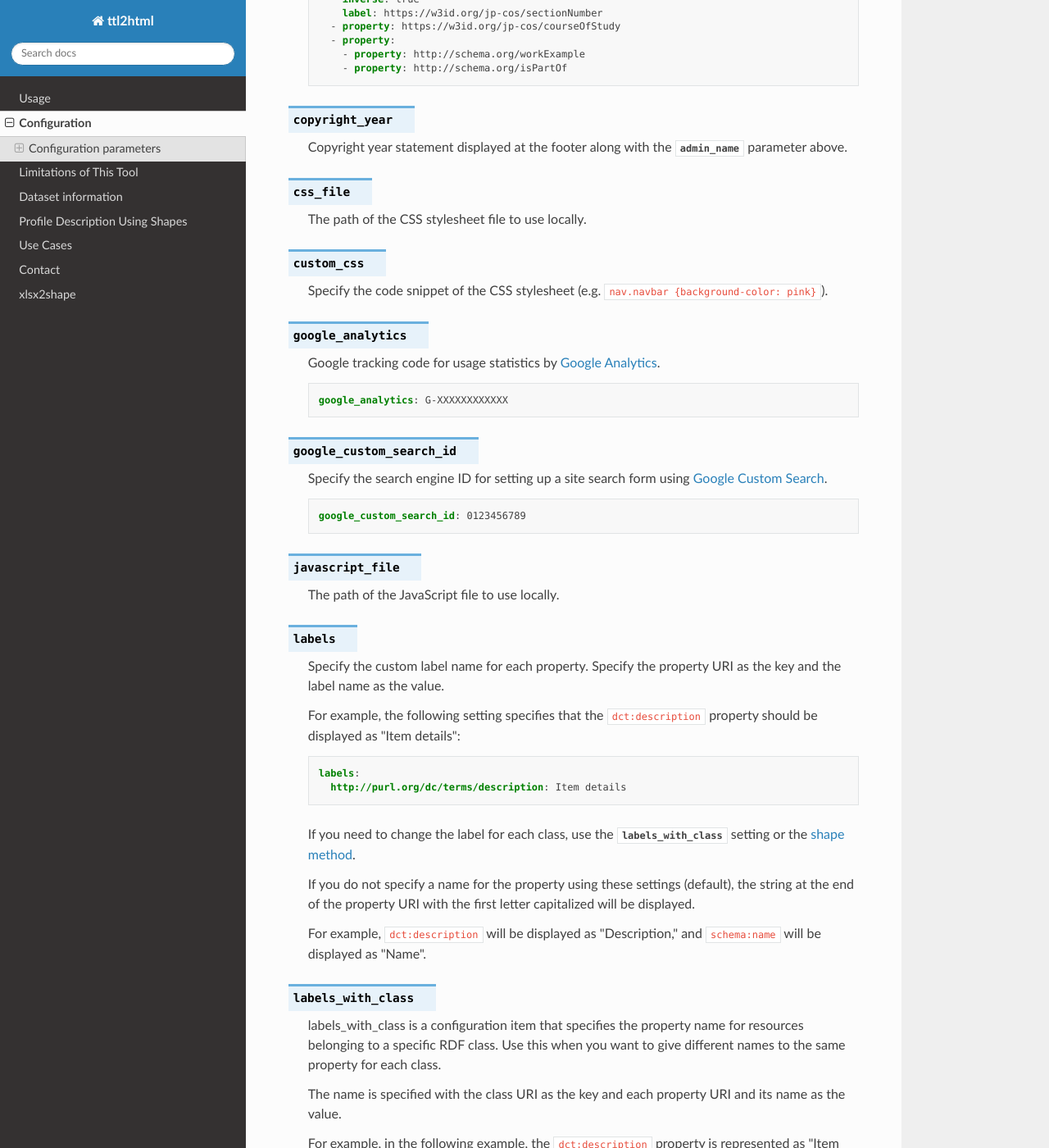
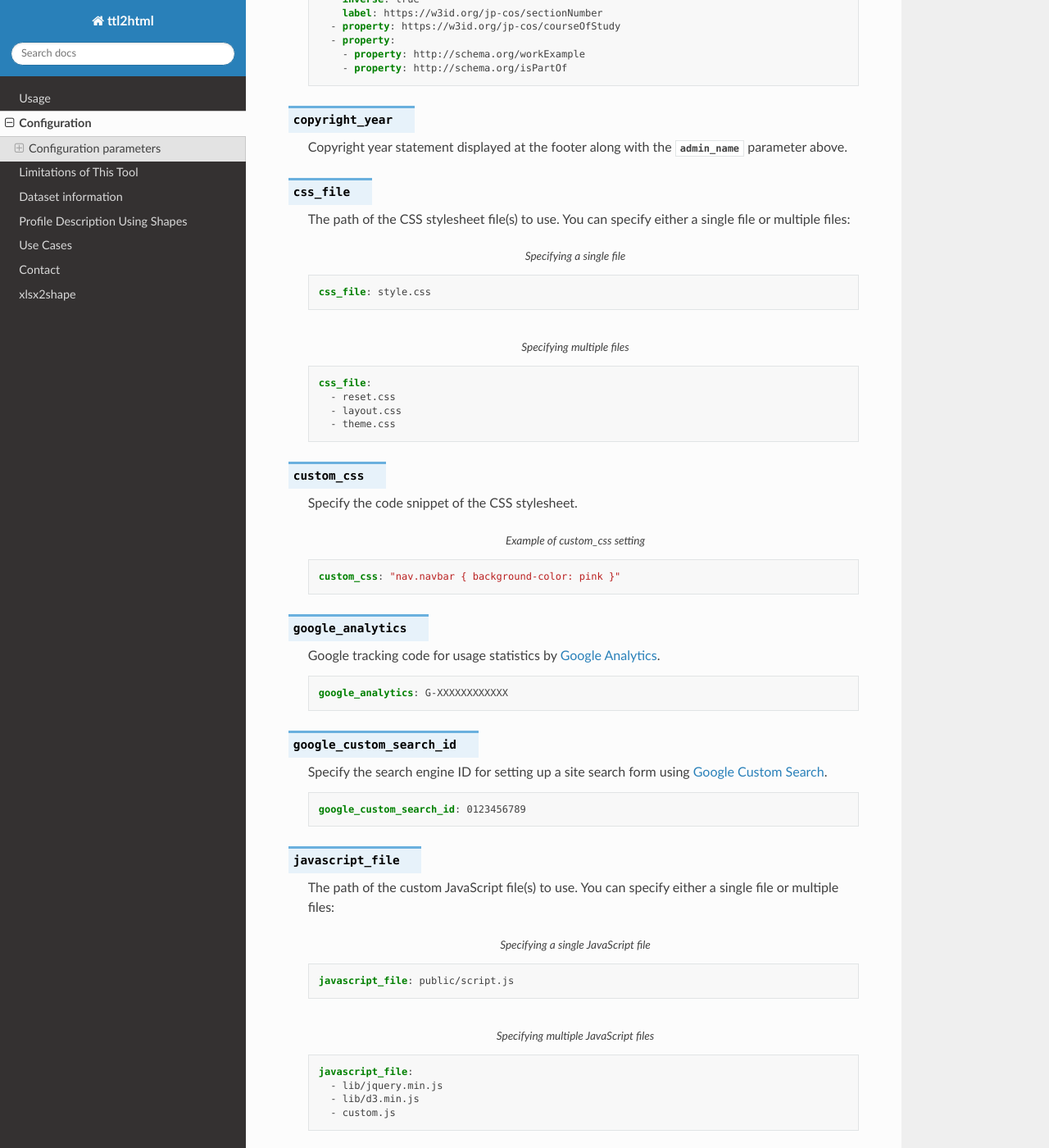
Before and after one commit to masao/ttl2html-doc-ja, a Sphinx documentation site: the page built from docs/configuration.rst, in a window 1280 px wide and 1400 px high, scrolled down 1628 px. Shown: the whole window at 82% size. Built offline with Sphinx 7.4.7 and the Read the Docs theme 3.1.0, drawn with Linux system fonts in a browser that asks for light colours.

Commit message:
updated rst docs

```diff
--- a/docs/configuration.rst
+++ b/docs/configuration.rst
@@ -65,11 +65,30 @@
 
 .. confval:: css_file
 
-  The path of the CSS stylesheet file to use locally.
+  The path of the CSS stylesheet file(s) to use.
+  You can specify either a single file or multiple files:
+
+  .. code-block:: YAML
+    :caption: Specifying a single file
+
+    css_file: style.css
+
+  .. code-block:: YAML
+    :caption: Specifying multiple files
+
+    css_file:
+      - reset.css
+      - layout.css
+      - theme.css
 
 .. confval:: custom_css
 
-  Specify the code snippet of the CSS stylesheet (e.g. ``nav.navbar {background-color: pink}``).
+  Specify the code snippet of the CSS stylesheet.
+
+  .. code-block:: YAML
+    :caption: Example of `custom_css` setting
+
+    custom_css: "nav.navbar { background-color: pink }"
 
 .. confval:: google_analytics
 
@@ -89,7 +108,21 @@
 
 .. confval:: javascript_file
 
-  The path of the JavaScript file to use locally.
+  The path of the custom JavaScript file(s) to use.
+  You can specify either a single file or multiple files:
+
+  .. code-block:: YAML
+    :caption: Specifying a single JavaScript file
+
+    javascript_file: public/script.js
+
+  .. code-block:: YAML
+    :caption: Specifying multiple JavaScript files
+
+    javascript_file:
+      - lib/jquery.min.js
+      - lib/d3.min.js
+      - custom.js
 
 .. confval:: labels
 
```
Also changed, not shown: 1 other file.
